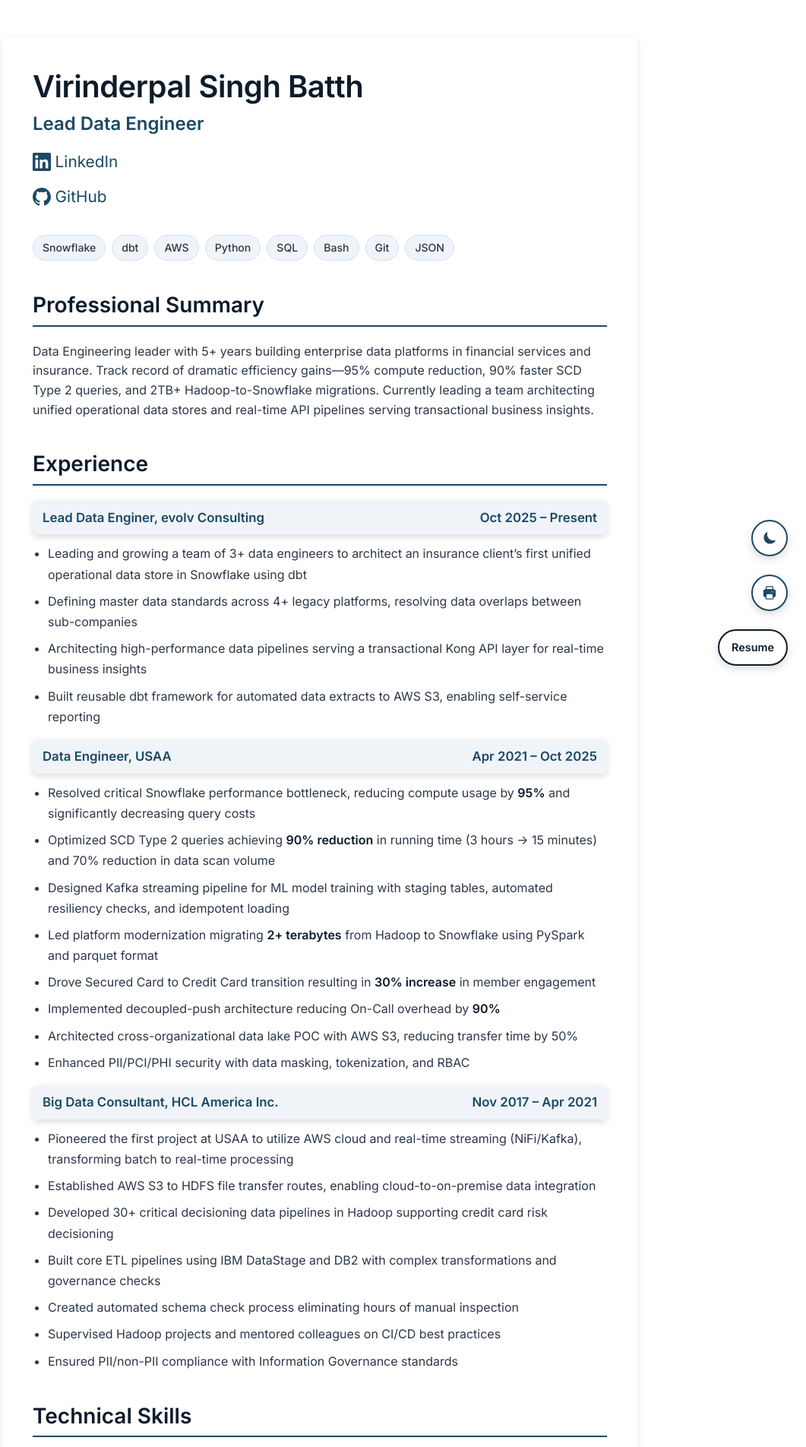
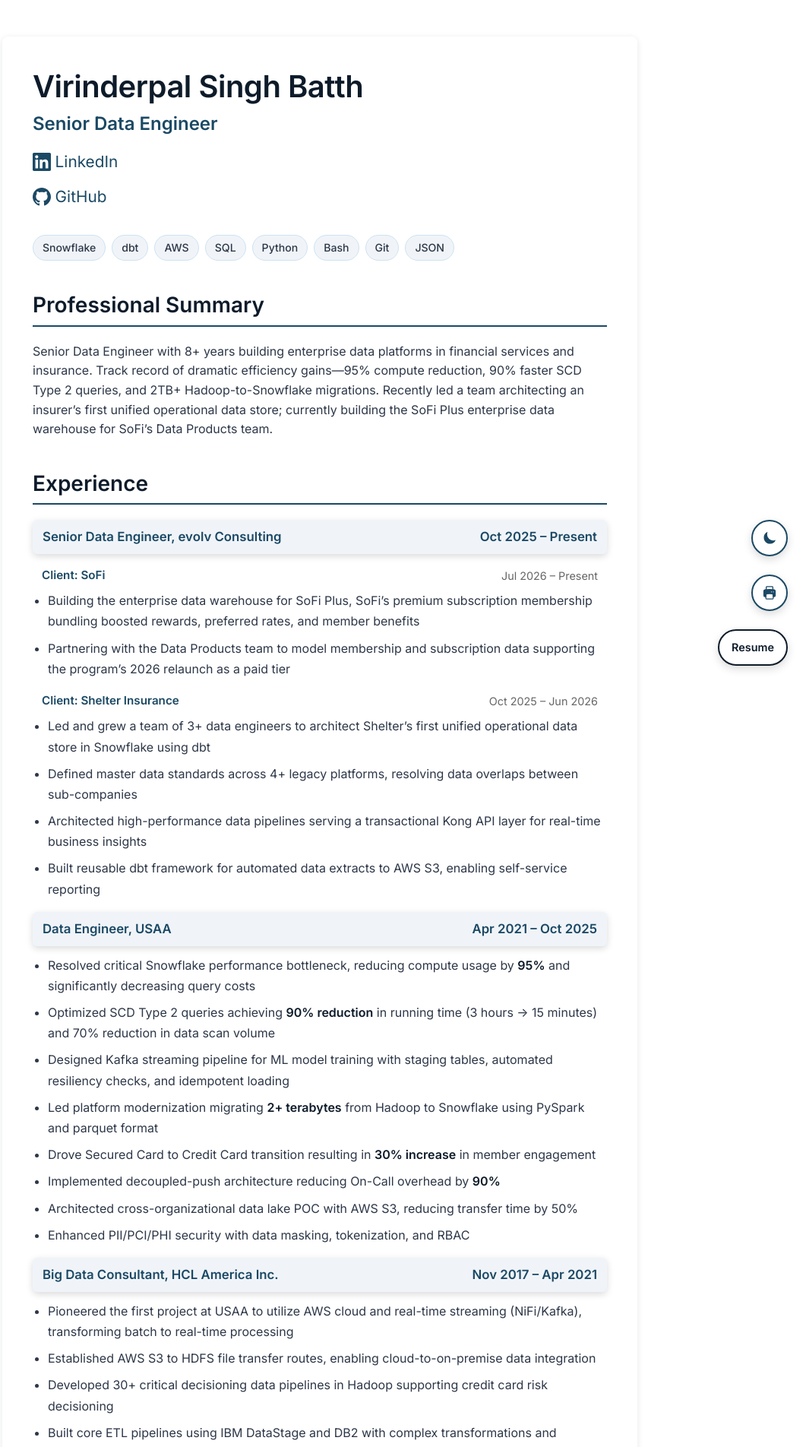
Before and after one commit to vsbatth6/vsbatth6.github.io, a Jekyll site: the page built from index.md, in a window 1280 px wide. Shown: the top 1904 px of the page at 76% size, without its empty margins (219-1280 px from the left). Built offline with Jekyll 4.4.1, drawn with Linux system fonts in a browser that asks for light colours; some of the changed text lies outside the part shown.

Commit message:
Add SoFi client engagement, update title to Senior Data Engineer
- Split evolv entry into client sub-sections (SoFi Jul 2026-present,
  Shelter Insurance Oct 2025-Jun 2026) with new client-header style
- Update title Lead -> Senior Data Engineer across site, meta, og-image
- Rework professional summary for SoFi work; align experience to 8+ years
- Resume: drop HCL entry, add one-line earlier-experience pointer
- Reorder skills (Snowflake before AWS, SQL before Python); trim Python detail
- Fix "Enginer" typo

Co-Authored-By: Claude Fable 5 <noreply@anthropic.com>

```diff
--- a/_config.yml
+++ b/_config.yml
@@ -1,6 +1,6 @@
 # Site settings
 title: Virinderpal Singh Batth
-description: Lead Data Engineer with 8+ years in financial services — Snowflake, dbt, AWS, Kafka, PySpark. 95% compute reductions, 2TB+ migrations, real-time pipelines.
+description: Senior Data Engineer with 8+ years in financial services — Snowflake, dbt, AWS, Kafka, PySpark. 95% compute reductions, 2TB+ migrations, real-time pipelines.
 author: Virinderpal Singh Batth
 
 # Build settings
--- a/_layouts/default.html
+++ b/_layouts/default.html
@@ -5,7 +5,7 @@
     <meta name="viewport" content="width=device-width, initial-scale=1.0">
     <meta name="description" content="{{ site.description }}">
     <meta name="author" content="{{ site.author }}">
-    <meta name="keywords" content="Data Engineer, Lead Data Engineer, Snowflake, AWS, Kafka, PySpark, Big Data, Data Engineering, ETL, Cloud Architecture, Data Pipelines, Database, Data Warehousing, Analytics, Python, SQL">
+    <meta name="keywords" content="Data Engineer, Senior Data Engineer, Snowflake, AWS, Kafka, PySpark, Big Data, Data Engineering, ETL, Cloud Architecture, Data Pipelines, Database, Data Warehousing, Analytics, Python, SQL">
     <title>{{ page.title | default: site.title }}</title>
 
     <!-- SEO and Social Media Meta Tags -->
@@ -28,7 +28,7 @@
         "@context": "https://schema.org",
         "@type": "Person",
         "name": "Virinderpal Singh Batth",
-        "jobTitle": "Lead Data Engineer",
+        "jobTitle": "Senior Data Engineer",
         "worksFor": {
             "@type": "Organization",
             "name": "evolv Consulting"
--- a/assets/css/style.css
+++ b/assets/css/style.css
@@ -484,6 +484,25 @@ strong {
 
 .job-header strong {
     font-size: 1.05rem;
+    color: var(--secondary-color);
+    font-weight: 600;
+}
+
+/* Client engagement sub-header within a consulting role */
+.client-header {
+    color: var(--text-light);
+    font-size: 0.9rem;
+    margin: 1rem 0 0.5rem;
+    padding: 0 0.75rem;
+    display: flex;
+    justify-content: space-between;
+    align-items: center;
+    flex-wrap: wrap;
+    gap: 0.5rem;
+}
+
+.client-header strong {
+    font-size: 0.95rem;
     color: var(--secondary-color);
     font-weight: 600;
 }
@@ -1461,6 +1480,25 @@ h2:last-of-type + ul li {
         font-size: 10pt;
     }
 
+    /* Client sub-headers in black and white for print */
+    .client-header {
+        color: #000;
+        padding: 0;
+        margin: 0.5rem 0 0.25rem;
+        font-size: 9.5pt;
+        display: flex !important;
+        justify-content: space-between !important;
+        align-items: center !important;
+        flex-wrap: wrap !important;
+        gap: 0.5rem !important;
+    }
+
+    .client-header strong {
+        color: #000;
+        font-size: 10pt;
+        font-weight: 600;
+    }
+
     /* Override table colors for print */
     thead {
         background-color: #000;
--- a/index.md
+++ b/index.md
@@ -1,13 +1,13 @@
 ---
 layout: default
-title: Virinderpal Singh Batth | Lead Data Engineer
+title: Virinderpal Singh Batth | Senior Data Engineer
 ---
 
 <div class="card" markdown="1">
 
 # Virinderpal Singh Batth
 
-**Lead Data Engineer**
+**Senior Data Engineer**
 
 <div class="contact-info">
   <a href="https://linkedin.com/in/vsbatth" class="linkedin-link" aria-label="Visit LinkedIn profile">
@@ -34,8 +34,8 @@ title: Virinderpal Singh Batth | Lead Data Engineer
   <span class="skill-tag">Snowflake</span>
   <span class="skill-tag">dbt</span>
   <span class="skill-tag">AWS</span>
+  <span class="skill-tag">SQL</span>
   <span class="skill-tag">Python</span>
-  <span class="skill-tag">SQL</span>
   <span class="skill-tag">Bash</span>
   <span class="skill-tag">Git</span>
   <span class="skill-tag">JSON</span>
@@ -43,7 +43,7 @@ title: Virinderpal Singh Batth | Lead Data Engineer
 
 ## Professional Summary
 
-Data Engineering leader with 5+ years building enterprise data platforms in financial services and insurance. Track record of dramatic efficiency gains—95% compute reduction, 90% faster SCD Type 2 queries, and 2TB+ Hadoop-to-Snowflake migrations. Currently leading a team architecting unified operational data stores and real-time API pipelines serving transactional business insights.
+Senior Data Engineer with 8+ years building enterprise data platforms in financial services and insurance. Track record of dramatic efficiency gains—95% compute reduction, 90% faster SCD Type 2 queries, and 2TB+ Hadoop-to-Snowflake migrations. Recently led a team architecting an insurer's first unified operational data store; currently building the SoFi Plus enterprise data warehouse for SoFi's Data Products team.
 
 </div>
 
@@ -52,11 +52,18 @@ Data Engineering leader with 5+ years building enterprise data platforms in fina
 ## Experience
 
 
-<p class="job-header"><span><strong>Lead Data Enginer, evolv Consulting</strong></span><span><strong>Oct 2025 – Present</strong></span></p>
+<p class="job-header"><span><strong>Senior Data Engineer, evolv Consulting</strong></span><span><strong>Oct 2025 – Present</strong></span></p>
 
-- Leading and growing a team of 3+ data engineers to architect an insurance client's first unified operational data store in Snowflake using dbt
-- Defining master data standards across 4+ legacy platforms, resolving data overlaps between sub-companies
-- Architecting high-performance data pipelines serving a transactional Kong API layer for real-time business insights
+<p class="client-header"><span><strong>Client: SoFi</strong></span><span>Jul 2026 – Present</span></p>
+
+- Building the enterprise data warehouse for SoFi Plus, SoFi's premium subscription membership bundling boosted rewards, preferred rates, and member benefits
+- Partnering with the Data Products team to model membership and subscription data supporting the program's 2026 relaunch as a paid tier
+
+<p class="client-header"><span><strong>Client: Shelter Insurance</strong></span><span>Oct 2025 – Jun 2026</span></p>
+
+- Led and grew a team of 3+ data engineers to architect Shelter's first unified operational data store in Snowflake using dbt
+- Defined master data standards across 4+ legacy platforms, resolving data overlaps between sub-companies
+- Architected high-performance data pipelines serving a transactional Kong API layer for real-time business insights
 - Built reusable dbt framework for automated data extracts to AWS S3, enabling self-service reporting
 
 </div>
```
Also changed, not shown: other parts of index.md (+2 -2 lines), resume.md (+18 -14 lines), assets/og-image.svg.
